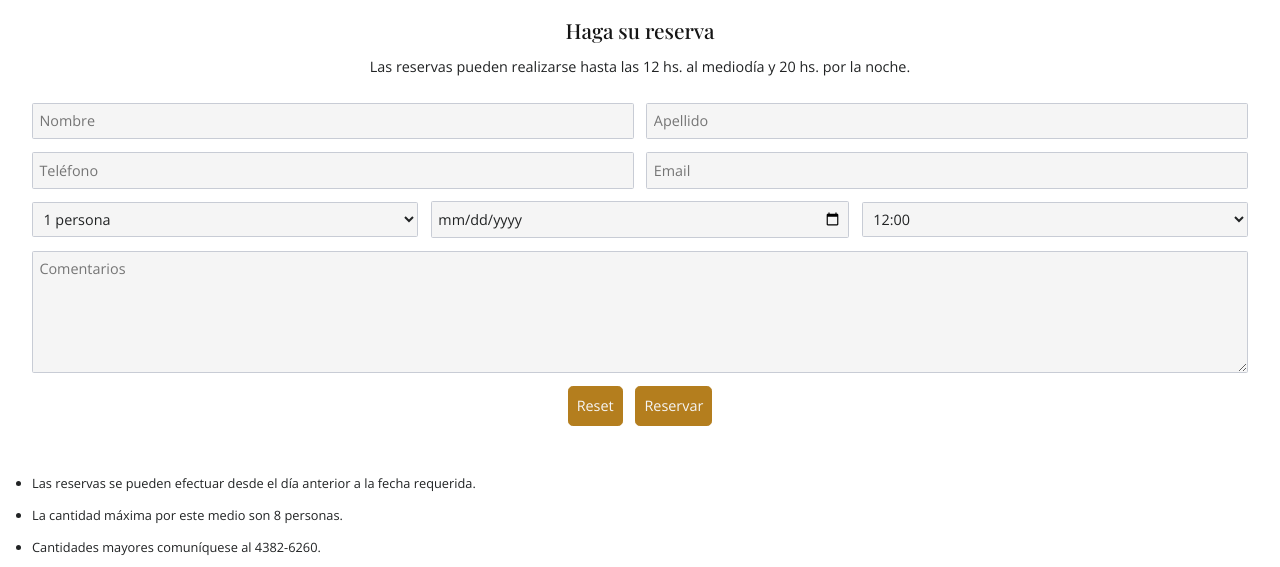
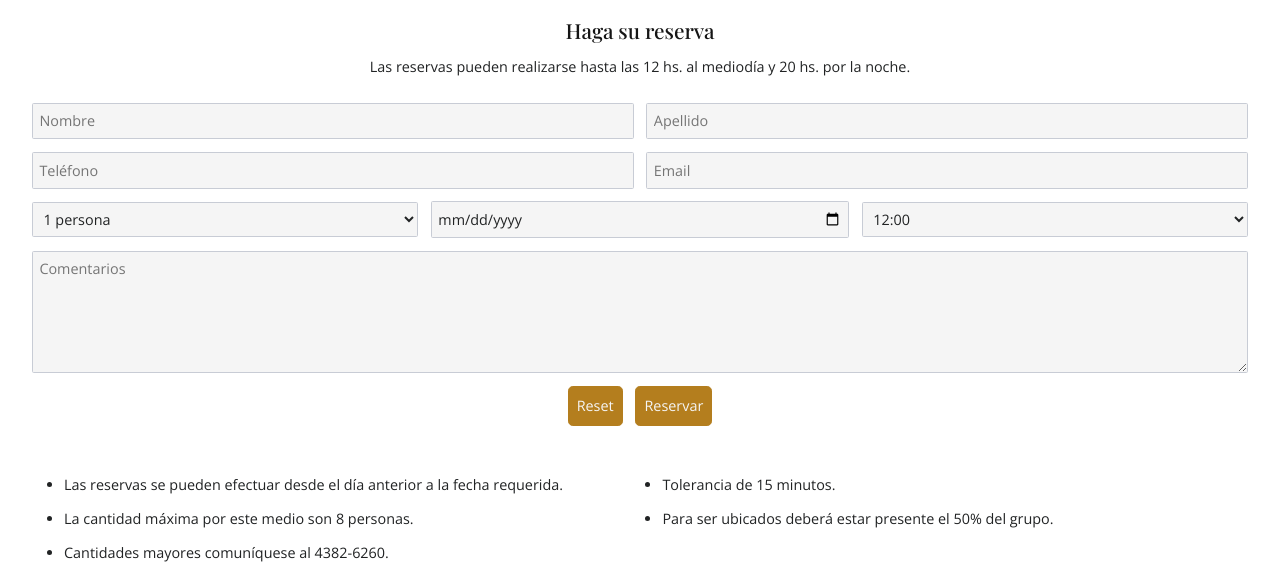
Before and after one commit to carobienaime/PF-Bienaime, a website: page sections/reservas.html in a window 1280 px wide. Shown: the part 215-782 px from the top of the page. Drawn offline with nearby package versions, Linux system fonts and the light colour scheme; a web font is replaced by a local one.

Commit message:
modificaciones realizadas en la version tablet de la secc reservas

```diff
--- a/scss/media-queries/_tablet.scss
+++ b/scss/media-queries/_tablet.scss
@@ -147,7 +147,37 @@
         }
 
         .condiciones-reserva{
+            font-size: 0.9rem;
+            display: grid;
+            grid-template-columns: repeat(2, 1fr);
+            grid-template-rows: repeat(3, auto);
+            margin-left: 2rem;
+            margin-right: 2rem;
 
+            .condicion1{
+                grid-column: 1 / 2;
+                grid-row: 1 / 2;
+            }
+
+            .condicion2{
+                grid-column: 1 / 2;
+                grid-row: 2 / 3;
+            }
+
+            .condicion3{
+                grid-column: 1 / 2;
+                grid-row: 3 / 4;
+            }
+
+            .condicion4{
+                grid-column: 2 / 3;
+                grid-row: 1 / 2;
+            }
+
+            .condicion5{
+                grid-column: 2 / 3;
+                grid-row: 2 / 3;
+            }
         }
 
         .h2-p-reserva{
```
Also changed, not shown: css/styles.css.
